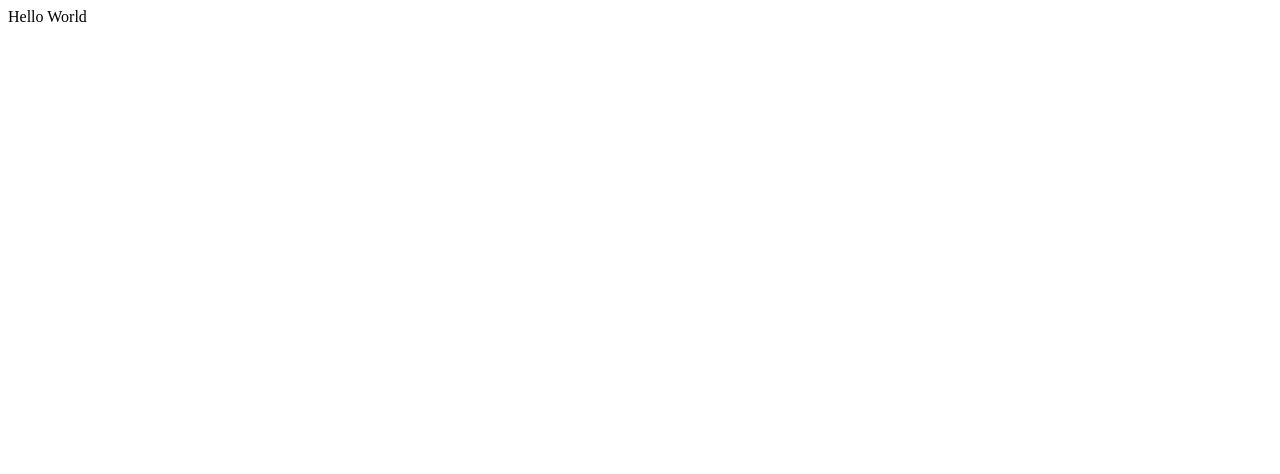
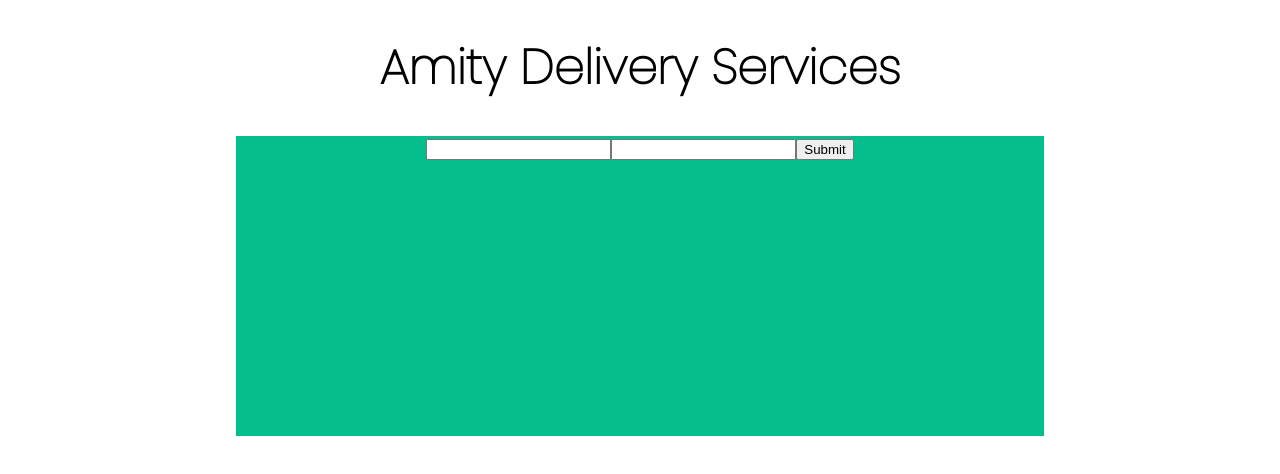
Before and after one commit to GovindRao-WD/Delivery-Service, a React app: page / in a window 1280 px wide. Shown: the top 474 px of the page. Built offline with nearby package versions, Linux system fonts and the light colour scheme.

Commit message:
Added initial styles and container and heading in html

```diff
--- a/index.js
+++ b/index.js
@@ -1,5 +1,7 @@
 import React from "react";
 import ReactDOM from "react-dom";
+import "./style.css";
 import "regenerator-runtime/runtime";
+import App from "./js/App";
 
-ReactDOM.render("Hello World", document.getElementById("root"));
+ReactDOM.render(<App />, document.getElementById("root"));
--- a/js/App.js
+++ b/js/App.js
@@ -1 +1,18 @@
-console.log("App file");
+import React from "react";
+
+export default (props) => {
+  return (
+    <React.Fragment>
+      <div class="container">
+        <h1 class="heading">Amity Delivery Services</h1>
+        <div class="content">
+          <form>
+            <input />
+            <input />
+            <input type="submit" />
+          </form>
+        </div>
+      </div>
+    </React.Fragment>
+  );
+};
--- a/server.js
+++ b/server.js
@@ -11,5 +11,5 @@ app.get("/", (req, res) => {
 });
 
 app.listen(8082, () => {
-  console.log("Front end application server started");
+  console.log("Web Application server started");
 });
--- /dev/null
+++ b/style.css
@@ -0,0 +1,23 @@
+@import url("https://fonts.googleapis.com/css2?family=Poppins:wght@100&display=swap");
+
+body {
+  font-family: "Poppins", sans-serif;
+}
+
+.heading {
+  font-size: 3rem;
+  font-weight: 1000;
+}
+
+.container {
+  width: 80%;
+  margin: auto;
+  text-align: center;
+}
+
+.content {
+  background-color: #04be8c;
+  height: 300px;
+  width: 80%;
+  margin: auto;
+}
```
